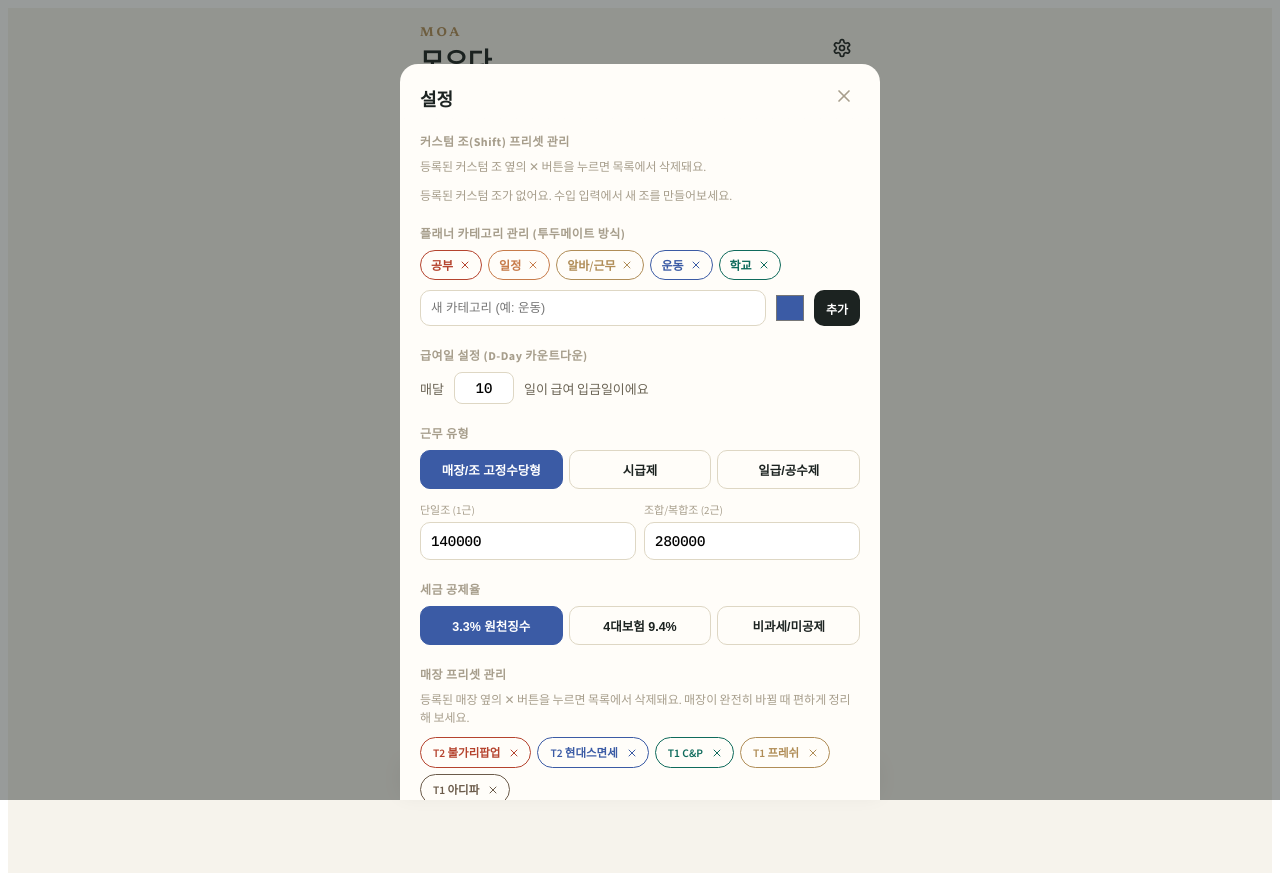
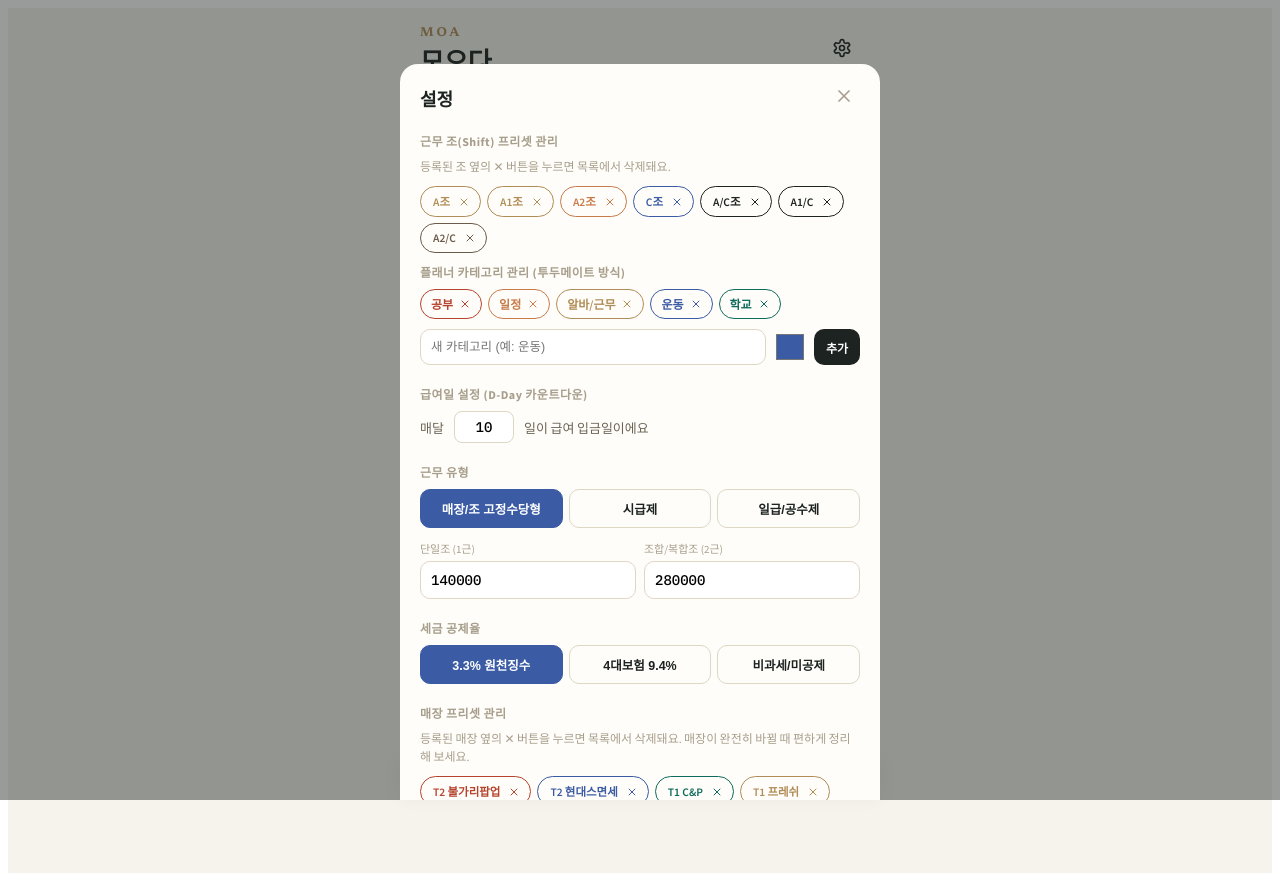
Before and after one commit to rla2134512-ux/moa-ledger1, a React (Vite) app: page / in a window 1280 px wide. Both pictures are taken after a click on the button 842 px from the left and 49 px from the top of the page. Built offline with nearby package versions, Linux system fonts and the light colour scheme.

Commit message:
Update App.jsx

```diff
--- a/src/App.jsx
+++ b/src/App.jsx
@@ -300,9 +300,10 @@ function generateCalendarPNG(year, month, daysData, customShifts = {}) {
       ctx.fillStyle = storeColor(first.category);
       ctx.font = "600 18px sans-serif";
       ctx.fillText(first.category, x + 16, y + 68);
-      ctx.fillStyle = shiftMap[first.shift]?.color || INK;
+      const sInfo = shiftMap[first.shift] || DEFAULT_SHIFT_INFO[first.shift] || { label: first.shift, color: INK };
+      ctx.fillStyle = sInfo.color || INK;
       ctx.font = "700 20px sans-serif";
-      const shiftText = (shiftMap[first.shift]?.label || first.shift) + (work.length > 1 ? ` 외${work.length - 1}` : "");
+      const shiftText = (sInfo.label || first.shift) + (work.length > 1 ? ` 외${work.length - 1}` : "");
       ctx.fillText(shiftText, x + 16, y + 96);
     } else if (dayObj && dayObj.label) {
       ctx.fillStyle = labelColorOf(dayObj.label);
@@ -515,7 +516,12 @@ export default function App() {
 
   const curData = cache[monthKey(year, month)] || { days: {} };
   const reportCurData = cache[monthKey(reportYear, reportMonth)] || { days: {} };
-  const combinedShiftInfo = { ...DEFAULT_SHIFT_INFO, ...(settings.customShifts || {}) };
+  const hiddenShifts = settings.hiddenShifts || [];
+  const activeDefaultShifts = Object.entries(DEFAULT_SHIFT_INFO).filter(([k]) => !hiddenShifts.includes(k));
+  const combinedShiftInfo = {
+    ...Object.fromEntries(activeDefaultShifts),
+    ...(settings.customShifts || {})
+  };
 
   const changeMonth = (delta) => {
     let m = month + delta, y = year;
@@ -827,7 +833,7 @@ export default function App() {
                 onSelectDay={setSelectedDay} onSaveWallpaper={saveWallpaper} onCopyOffDays={copyOffDaysText}
                 onOpenImportModal={() => setImportModalOpen(true)}
                 customLabels={settings.customLabels || []}
-                customShifts={settings.customShifts || {}}
+                customShifts={combinedShiftInfo}
               />
             )}
             {tab === "daily" && (
@@ -922,7 +928,12 @@ export default function App() {
 function DailyPlannerView({ realToday, selectedDateStr, onSelectDateStr, ensureMonth, cache, settings, onAddTodo, onToggleTodo, onDeleteTodo, onMoveTodo }) {
   const [activeCatId, setActiveCatId] = useState(settings.todoCats?.[0]?.id || "c1");
   const [inputText, setInputText] = useState("");
-  const combinedShiftInfo = { ...DEFAULT_SHIFT_INFO, ...(settings.customShifts || {}) };
+  const hiddenShifts = settings.hiddenShifts || [];
+  const activeDefaultShifts = Object.entries(DEFAULT_SHIFT_INFO).filter(([k]) => !hiddenShifts.includes(k));
+  const combinedShiftInfo = {
+    ...Object.fromEntries(activeDefaultShifts),
+    ...(settings.customShifts || {})
+  };
 
   const [selY, selM, selD] = selectedDateStr.split("-").map((x) => parseInt(x, 10));
   const selDateObj = new Date(selY, selM - 1, selD);
@@ -1152,7 +1163,7 @@ function CalendarView({ year, month, changeMonth, daysData, onSelectDay, onSaveW
   const isToday = (d) => { const t = new Date(); return d === t.getDate() && month === t.getMonth() && year === t.getFullYear(); };
 
   const allLabels = [...DEFAULT_LABELS, ...customLabels];
-  const combinedShiftInfo = { ...DEFAULT_SHIFT_INFO, ...customShifts };
+  const combinedShiftInfo = customShifts;
 
   return (
     <div style={{ padding: "14px 14px 100px" }}>
@@ -1208,7 +1219,7 @@ function CalendarView({ year, month, changeMonth, daysData, onSelectDay, onSaveW
                 ) : work.length > 0 ? (
                   <div style={{ display: "flex", flexDirection: "column", gap: 2 }}>
                     {work.map((wItem, wIdx) => {
-                      const sInfo = combinedShiftInfo[wItem.shift];
+                      const sInfo = combinedShiftInfo[wItem.shift] || { label: wItem.shift, color: INK };
                       return (
                         <div key={wItem.id || wIdx} style={{ fontSize: 8.5, borderBottom: wIdx < work.length - 1 ? `1px dashed ${PAPER_LINE}` : "none", paddingBottom: 1.5, width: "100%" }}>
                           <div style={{ fontWeight: 600, color: storeColor(wItem.category), fontSize: 8.5, wordBreak: "break-all", lineHeight: 1.1 }}>
@@ -1249,7 +1260,12 @@ function ScheduleImportModal({ onClose, onImportBatch, settings }) {
   const [parsedPreview, setParsedPreview] = useState(null);
   const [errorMsg, setErrorMsg] = useState("");
   const fileRef = useRef(null);
-  const combinedShiftInfo = { ...DEFAULT_SHIFT_INFO, ...(settings.customShifts || {}) };
+  const hiddenShifts = settings.hiddenShifts || [];
+  const activeDefaultShifts = Object.entries(DEFAULT_SHIFT_INFO).filter(([k]) => !hiddenShifts.includes(k));
+  const combinedShiftInfo = {
+    ...Object.fromEntries(activeDefaultShifts),
+    ...(settings.customShifts || {})
+  };
 
   const normalizeShift = (val) => {
     if (!val) return null;
@@ -1433,7 +1449,7 @@ function ScheduleImportModal({ onClose, onImportBatch, settings }) {
   );
 }
 
-// ---------- DayModal (커스텀 조 만들기 폼 찌그러짐 방지 레이아웃 교체 완료) ----------
+// ---------- DayModal ----------
 function DayModal({ year, month, day, dayObj, settings, onClose, onAdd, onDelete, onMeta, onAddStorePreset, onAddTodo, todos, onToggleTodo, onDeleteTodo, onPatchSettings }) {
   const [amount, setAmount] = useState("");
   const [cat, setCat] = useState(EXPENSE_CATS[0].key);
@@ -1460,7 +1476,12 @@ function DayModal({ year, month, day, dayObj, settings, onClose, onAdd, onDelete
   const todoCats = settings.todoCats || DEFAULT_TODO_CATS;
   const customLabels = settings.customLabels || [];
   const allLabels = [...DEFAULT_LABELS, ...customLabels];
-  const combinedShiftInfo = { ...DEFAULT_SHIFT_INFO, ...(settings.customShifts || {}) };
+  const hiddenShifts = settings.hiddenShifts || [];
+  const activeDefaultShifts = Object.entries(DEFAULT_SHIFT_INFO).filter(([k]) => !hiddenShifts.includes(k));
+  const combinedShiftInfo = {
+    ...Object.fromEntries(activeDefaultShifts),
+    ...(settings.customShifts || {})
+  };
 
   const hiddenStores = settings.hiddenStores || [];
   const activeDefaults = DEFAULT_STORE_PRESETS.filter((s) => !hiddenStores.includes(s.name));
@@ -1471,7 +1492,7 @@ function DayModal({ year, month, day, dayObj, settings, onClose, onAdd, onDelete
   const [customStore, setCustomStore] = useState("");
   const [useCustomStore, setUseCustomStore] = useState(false);
   const [saveAsPreset, setSaveAsPreset] = useState(true);
-  const [shift, setShift] = useState("A");
+  const [shift, setShift] = useState(Object.keys(combinedShiftInfo)[0] || "A");
   const entries = dayObj.entries || [];
   const conflict = computeConflict(entries, combinedShiftInfo);
 
@@ -1537,7 +1558,7 @@ function DayModal({ year, month, day, dayObj, settings, onClose, onAdd, onDelete
       storeName = customStore.trim() || "직접입력 매장";
       if (saveAsPreset && onAddStorePreset) onAddStorePreset(storeName);
     }
-    const sInfo = combinedShiftInfo[shift];
+    const sInfo = combinedShiftInfo[shift] || { time: "" };
     const isCombo = COMBO_SHIFTS.has(shift) || shift.includes("/") || (sInfo?.time && sInfo.time.includes("\n"));
     const amt = isCombo ? (settings.fixedRates?.two || TWO_SHIFT) : (settings.fixedRates?.one || ONE_SHIFT);
     onAdd({ id: uid(), type: "income", category: storeName, shift, amount: amt, memo: "" });
@@ -1600,7 +1621,7 @@ function DayModal({ year, month, day, dayObj, settings, onClose, onAdd, onDelete
           <div style={{ fontSize: 12, fontWeight: 700, color: MUTED, marginBottom: 8, letterSpacing: 0.5 }}>수입 입력</div>
 
           {workType === "fixed" && (
-            <div style={{ border: `1px solid ${PAPER_LINE}`, borderRadius: 12, padding: 14, marginBottom: 10 }}>
+            <div style={{ border: `1px solid ${PAPER_LINE}`, borderRadius: 12, padding: 14, marginBottom: 10, width: "100%", boxSizing: "border-box" }}>
               <div style={{ fontSize: 11, color: MUTED, marginBottom: 6 }}>매장</div>
               <div style={{ display: "flex", flexWrap: "wrap", gap: 6, marginBottom: 8 }}>
                 {allStores.map((s) => (
@@ -1610,7 +1631,7 @@ function DayModal({ year, month, day, dayObj, settings, onClose, onAdd, onDelete
               </div>
               {useCustomStore && (
                 <div style={{ marginBottom: 10 }}>
-                  <input placeholder="매장명 직접 입력" value={customStore} onChange={(e) => setCustomStore(e.target.value)} style={{ width: "100%", border: `1px solid ${PAPER_LINE}`, borderRadius: 10, padding: "8px 10px", fontSize: 13, marginBottom: 6 }} />
+                  <input placeholder="매장명 직접 입력" value={customStore} onChange={(e) => setCustomStore(e.target.value)} style={{ width: "100%", border: `1px solid ${PAPER_LINE}`, borderRadius: 10, padding: "8px 10px", fontSize: 13, marginBottom: 6, boxSizing: "border-box" }} />
                   <label style={{ display: "flex", alignItems: "center", gap: 6, fontSize: 11.5, color: MUTED }}>
                     <input type="checkbox" checked={saveAsPreset} onChange={(e) => setSaveAsPreset(e.target.checked)} />
                     이 매장 프리셋에 저장해두기 (다음에 바로 선택 가능)
@@ -1625,17 +1646,17 @@ function DayModal({ year, month, day, dayObj, settings, onClose, onAdd, onDelete
                 </button>
               </div>
 
-              {/* ✅ [버그 수정] 모바일 화면(폭 480px 이하)에서 삐져나가지 않도록 flex-col 및 boxSizing 철저히 적용 */}
+              {/* ✅ [완벽한 박스 크기 및 줄바꿈 교정] 모바일 화면(폭 480px)에서 가로로 절대 삐져나가지 않도록 수직 적층형 flex-col과 box-sizing 적용 */}
               {customShiftOpen && (
-                <div style={{ background: "#FFF", border: `1px solid ${INDIGO}`, borderRadius: 10, padding: 12, marginBottom: 10, display: "flex", flexDirection: "column", gap: 8, width: "100%", boxSizing: "border-box" }}>
+                <div style={{ background: "#FFF", border: `1px solid ${INDIGO}`, borderRadius: 10, padding: 12, marginBottom: 10, display: "flex", flexDirection: "column", gap: 8, width: "100%", maxWidth: "100%", boxSizing: "border-box", overflow: "hidden" }}>
                   <div style={{ fontSize: 11, fontWeight: 700, color: INDIGO }}>커스텀 조 만들기 (예: A1/C1 등 시간 포함)</div>
-                  <div style={{ display: "flex", gap: 6, width: "100%" }}>
-                    <input placeholder="코드 (예: A1C1)" value={newShiftKey} onChange={(e) => setNewShiftKey(e.target.value)} style={{ flex: 1, border: `1px solid ${PAPER_LINE}`, borderRadius: 8, padding: "7px 8px", fontSize: 12, minWidth: 0 }} />
-                    <input placeholder="표시명 (예: A1/C1)" value={newShiftLabel} onChange={(e) => setNewShiftLabel(e.target.value)} style={{ flex: 1.2, border: `1px solid ${PAPER_LINE}`, borderRadius: 8, padding: "7px 8px", fontSize: 12, minWidth: 0 }} />
-                    <input type="color" value={newShiftColor} onChange={(e) => setNewShiftColor(e.target.value)} style={{ width: 34, height: 34, border: "none", background: "transparent", cursor: "pointer", flexShrink: 0 }} />
+                  <div style={{ display: "flex", gap: 6, width: "100%", boxSizing: "border-box" }}>
+                    <input placeholder="코드 (예: A1C1)" value={newShiftKey} onChange={(e) => setNewShiftKey(e.target.value)} style={{ flex: 1, minWidth: 0, border: `1px solid ${PAPER_LINE}`, borderRadius: 8, padding: "7px 8px", fontSize: 11, boxSizing: "border-box" }} />
+                    <input placeholder="표시명 (예: A1/C1)" value={newShiftLabel} onChange={(e) => setNewShiftLabel(e.target.value)} style={{ flex: 1.2, minWidth: 0, border: `1px solid ${PAPER_LINE}`, borderRadius: 8, padding: "7px 8px", fontSize: 11, boxSizing: "border-box" }} />
+                    <input type="color" value={newShiftColor} onChange={(e) => setNewShiftColor(e.target.value)} style={{ width: 32, height: 32, border: "none", background: "transparent", cursor: "pointer", flexShrink: 0 }} />
                   </div>
-                  <input placeholder="세부 시간 (예: 6:30-13:30 / 14:00-19:00)" value={newShiftTime} onChange={(e) => setNewShiftTime(e.target.value)} style={{ width: "100%", border: `1px solid ${PAPER_LINE}`, borderRadius: 8, padding: "7px 8px", fontSize: 12, boxSizing: "border-box" }} />
-                  <button onClick={handleRegisterCustomShift} style={{ width: "100%", background: INDIGO, color: "#fff", border: "none", borderRadius: 8, padding: "8px 0", fontSize: 12.5, fontWeight: 700, cursor: "pointer" }}>이 조 등록하고 선택하기</button>
+                  <input placeholder="세부 시간 (예: 6:30-13:30 / 14:00-19:00)" value={newShiftTime} onChange={(e) => setNewShiftTime(e.target.value)} style={{ width: "100%", maxWidth: "100%", border: `1px solid ${PAPER_LINE}`, borderRadius: 8, padding: "7px 8px", fontSize: 11, boxSizing: "border-box" }} />
+                  <button onClick={handleRegisterCustomShift} style={{ width: "100%", background: INDIGO, color: "#fff", border: "none", borderRadius: 8, padding: "8px 0", fontSize: 12, fontWeight: 700, cursor: "pointer", boxSizing: "border-box" }}>이 조 등록하고 선택하기</button>
                 </div>
               )}
 
@@ -1706,7 +1727,7 @@ function DayModal({ year, month, day, dayObj, settings, onClose, onAdd, onDelete
             <div>
               <div style={{ fontSize: 12, fontWeight: 700, color: MUTED, marginBottom: 8, letterSpacing: 0.5 }}>오늘 기록</div>
               {entries.map((e) => {
-                const sInfo = combinedShiftInfo[e.shift];
+                const sInfo = combinedShiftInfo[e.shift] || { label: e.shift, color: INK };
                 return (
                   <div key={e.id} style={{ display: "flex", justifyContent: "space-between", alignItems: "center", padding: "9px 0", borderBottom: `1px dashed ${PAPER_LINE}` }}>
                     <div>
@@ -1958,7 +1979,7 @@ function AnalysisView({ monthTotals, monthlySeries = [], yearTotals, year, yearS
   );
 }
 
-// ---------- Settings modal (설정 창 내 커스텀 조 ✕ 버튼 삭제 관리 섹션 탑재) ----------
+// ---------- Settings modal (기본 조 및 커스텀 조 통합 삭제 관리 기능 추가) ----------
 function SettingsModal({ settings, onClose, onPatch, onAddRecurring, onToggleRecurring, onDeleteRecurring, onDeleteStorePreset, onResetStorePresets, onExportBackup, onImportBackup, onExportCSV }) {
   const fileRef = useRef(null);
   const [rOne, setROne] = useState(settings.fixedRates?.one || ONE_SHIFT);
@@ -1984,6 +2005,8 @@ function SettingsModal({ settings, onClose, onPatch, onAddRecurring, onToggleRec
   const todoCats = settings.todoCats || DEFAULT_TODO_CATS;
   const customLabels = settings.customLabels || [];
   const customShifts = settings.customShifts || {};
+  const hiddenShifts = settings.hiddenShifts || [];
+  const activeDefaultShifts = Object.entries(DEFAULT_SHIFT_INFO).filter(([k]) => !hiddenShifts.includes(k));
 
   const handleAddTodoCat = () => {
     if (!newCatName.trim()) return;
@@ -2002,11 +2025,19 @@ function SettingsModal({ settings, onClose, onPatch, onAddRecurring, onToggleRec
     onPatch({ customLabels: next });
   };
 
-  // ✅ [신규 구현] 설정 창 내 커스텀 조 삭제 함수
-  const handleDeleteCustomShift = (key) => {
-    const next = { ...customShifts };
-    delete next[key];
-    onPatch({ customShifts: next });
+  const handleDeleteShift = (key, isCustom) => {
+    if (isCustom) {
+      const next = { ...customShifts };
+      delete next[key];
+      onPatch({ customShifts: next });
+    } else {
+      const next = [...new Set([...hiddenShifts, key])];
+      onPatch({ hiddenShifts: next });
+    }
+  };
+
+  const resetShiftPresets = () => {
+    onPatch({ hiddenShifts: [], customShifts: {} });
   };
 
   const submitRecurring = () => {
@@ -2032,22 +2063,29 @@ function SettingsModal({ settings, onClose, onPatch, onAddRecurring, onToggleRec
         <TornEdge color={CARD} />
 
         <div style={{ padding: "8px 20px 30px" }}>
-          {/* ✅ [신규] 설정 창 내 커스텀 조(Shift) 프리셋 관리 섹션 (✕ 버튼으로 삭제 가능) */}
-          <SectionTitle>커스텀 조(Shift) 프리셋 관리</SectionTitle>
+          {/* ✅ [근무 조 관리 및 삭제 섹션] 기본 조와 커스텀 조 모두 ✕ 버튼으로 삭제 가능 */}
+          <SectionTitle>근무 조(Shift) 프리셋 관리</SectionTitle>
           <div style={{ fontSize: 12, color: MUTED, marginBottom: 10, lineHeight: 1.5 }}>
-            등록된 커스텀 조 옆의 ✕ 버튼을 누르면 목록에서 삭제돼요.
-          </div>
-          {Object.keys(customShifts).length > 0 ? (
-            <div style={{ display: "flex", flexWrap: "wrap", gap: 6, marginBottom: 20 }}>
-              {Object.entries(customShifts).map(([key, info]) => (
-                <span key={key} style={{ display: "inline-flex", alignItems: "center", gap: 6, padding: "6px 8px 6px 12px", borderRadius: 20, fontSize: 11.5, fontWeight: 600, border: `1.3px solid ${info.color || GOLD}`, color: info.color || GOLD }}>
-                  {info.label || key} {info.time ? `(${info.time})` : ""}
-                  <button onClick={() => handleDeleteCustomShift(key)} style={{ display: "flex", padding: 2, background: "transparent", border: "none", cursor: "pointer" }}><X size={12} color={info.color || GOLD} /></button>
-                </span>
-              ))}
-            </div>
-          ) : (
-            <div style={{ fontSize: 12, color: MUTED, marginBottom: 20 }}>등록된 커스텀 조가 없어요. 수입 입력에서 새 조를 만들어보세요.</div>
+            등록된 조 옆의 ✕ 버튼을 누르면 목록에서 삭제돼요.
+          </div>
+          <div style={{ display: "flex", flexWrap: "wrap", gap: 6, marginBottom: 10 }}>
+            {activeDefaultShifts.map(([key, info]) => (
+              <span key={key} style={{ display: "inline-flex", alignItems: "center", gap: 6, padding: "6px 8px 6px 12px", borderRadius: 20, fontSize: 11.5, fontWeight: 600, border: `1.3px solid ${info.color || GOLD}`, color: info.color || GOLD }}>
+                {info.label}
+                <button onClick={() => handleDeleteShift(key, false)} style={{ display: "flex", padding: 2, background: "transparent", border: "none", cursor: "pointer" }}><X size={12} color={info.color || GOLD} /></button>
+              </span>
+            ))}
+            {Object.entries(customShifts).map(([key, info]) => (
+              <span key={key} style={{ display: "inline-flex", alignItems: "center", gap: 6, padding: "6px 8px 6px 12px", borderRadius: 20, fontSize: 11.5, fontWeight: 600, border: `1.3px solid ${info.color || INDIGO}`, color: info.color || INDIGO }}>
+                {info.label || key}
+                <button onClick={() => handleDeleteShift(key, true)} style={{ display: "flex", padding: 2, background: "transparent", border: "none", cursor: "pointer" }}><X size={12} color={info.color || INDIGO} /></button>
+              </span>
+            ))}
+          </div>
+          {(hiddenShifts.length > 0 || Object.keys(customShifts).length > 0) && (
+            <button onClick={resetShiftPresets} style={{ fontSize: 11.5, color: INDIGO, fontWeight: 700, background: "transparent", border: "none", padding: 0, marginBottom: 20, cursor: "pointer" }}>
+              ↺ 기본 조 목록으로 전체 복원하기
+            </button>
           )}
 
           {customLabels.length > 0 && (
```
